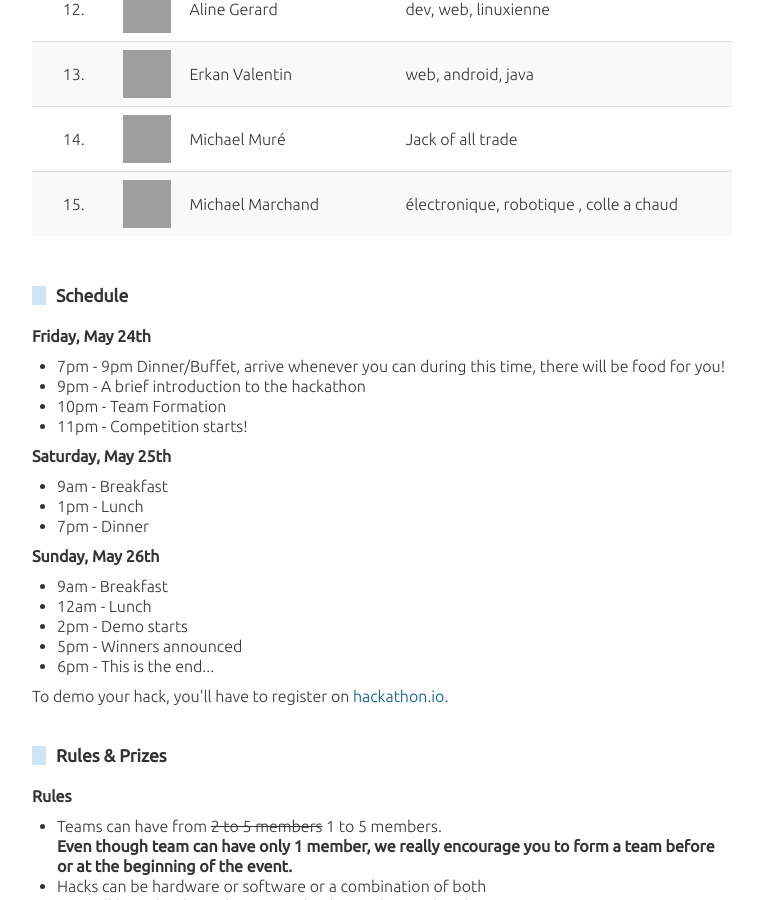
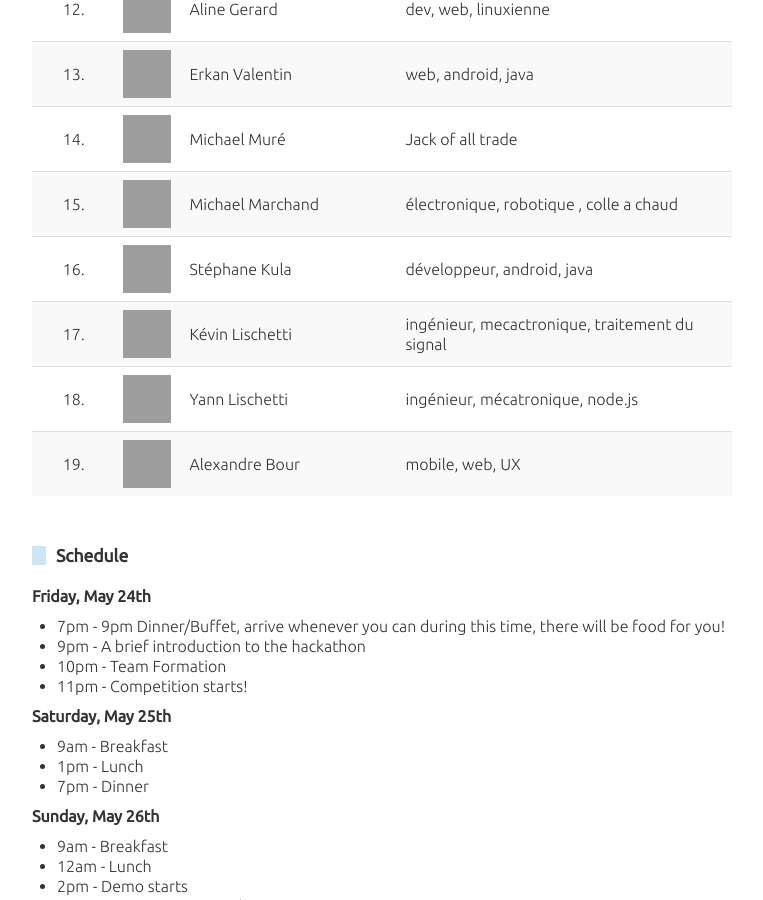
Before and after one commit to AlsaceDigitale/hacklechalet, a Jekyll site: the page built from index.html, in a window 1280 px wide and 900 px high, scrolled down 2498 px. Shown: the whole window, without its empty margins (258-1021 px from the left). Built offline with Jekyll 4.4.1, drawn with Linux system fonts in a browser that asks for light colours; some web fonts are replaced; grey boxes are pictures that could not be loaded.

Commit message:
added new attendees

```diff
--- a/_includes/attendees.html
+++ b/_includes/attendees.html
@@ -100,3 +100,27 @@
   <td class='name'>Michael Marchand</td>
   <td>électronique,  robotique ,  colle a chaud</td>
 </tr>
+<tr>
+  <td class='position'>16.</td>
+  <td class='avatar'><img src='http://www.gravatar.com/avatar/ff3d2caee1447294402acf720d8a3696.png?size=48'</td>
+  <td class='name'>Stéphane Kula</td>
+  <td>développeur,  android,  java</td>
+</tr>
+<tr>
+  <td class='position'>17.</td>
+  <td class='avatar'><img src='http://www.gravatar.com/avatar/a269b33f0b019cc2f95a9bece1637f83.png?size=48'</td>
+  <td class='name'>Kévin Lischetti</td>
+  <td>ingénieur,  mecactronique,  traitement du signal</td>
+</tr>
+<tr>
+  <td class='position'>18.</td>
+  <td class='avatar'><img src='http://www.gravatar.com/avatar/83d93875e61c9c93bb3aeabd4207f0af.png?size=48'</td>
+  <td class='name'>Yann Lischetti</td>
+  <td>ingénieur,  mécatronique,  node.js</td>
+</tr>
+<tr>
+  <td class='position'>19.</td>
+  <td class='avatar'><img src='http://www.gravatar.com/avatar/0f726c620ffb5756df510ee31adbe792.png?size=48'</td>
+  <td class='name'>Alexandre Bour</td>
+  <td>mobile,  web,  UX</td>
+</tr>
```
